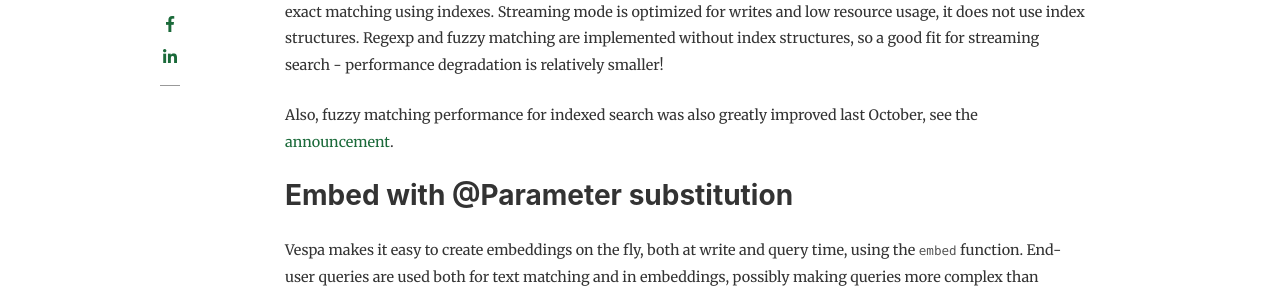
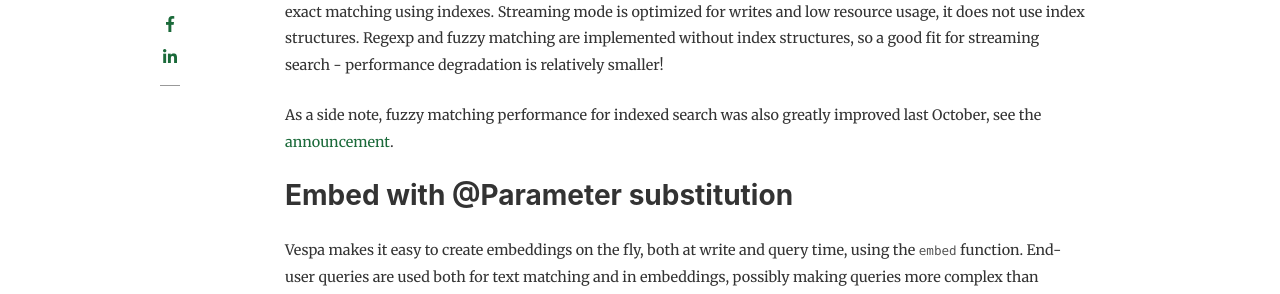
Before and after one commit to vespa-engine/blog, a Jekyll site: the page built from _posts/newsletter/2024-02-05-vespa-newsletter-february-2024.md, in a window 1280 px wide and 900 px high, scrolled down 1309 px. Shown: the part 154-448 px from the top of the window. Built offline with Jekyll 4.4.1, drawn with Linux system fonts in a browser that asks for light colours; nearby versions of some CDN libraries; comment, search, counter and statistics services are not loaded.

Commit message:
Update _posts/newsletter/2024-02-05-vespa-newsletter-february-2024.md
Co-authored-by: Jon Bratseth <bratseth@vespa.ai>

```diff
--- a/_posts/newsletter/2024-02-05-vespa-newsletter-february-2024.md
+++ b/_posts/newsletter/2024-02-05-vespa-newsletter-february-2024.md
@@ -67,7 +67,7 @@
 Regexp and fuzzy matching are implemented without index structures, so a good fit for streaming search -
 performance degradation is relatively smaller!
 
-Also, fuzzy matching performance for indexed search was also greatly improved last October,
+As a side note, fuzzy matching performance for indexed search was also greatly improved last October,
 see the [announcement](https://blog.vespa.ai/vespa-newsletter-october-2023/).
 
 
```
